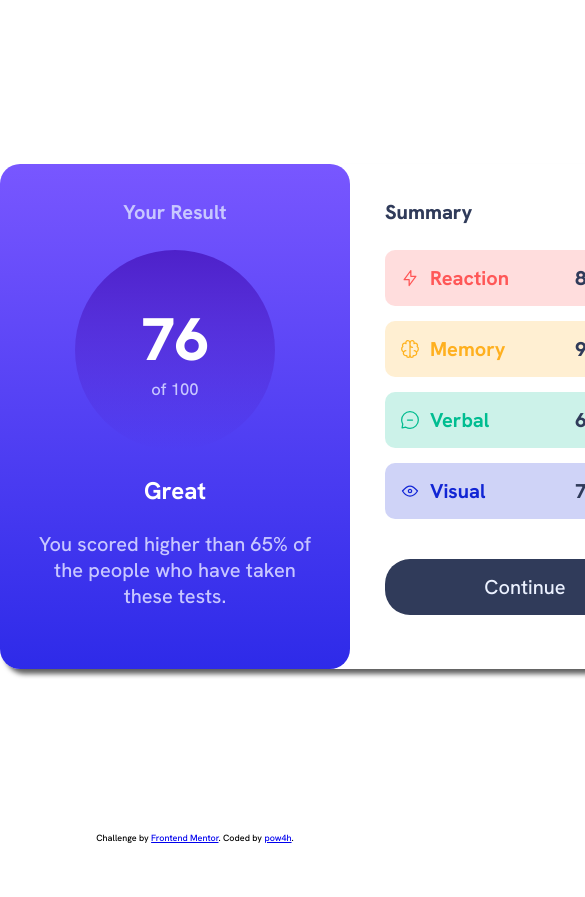
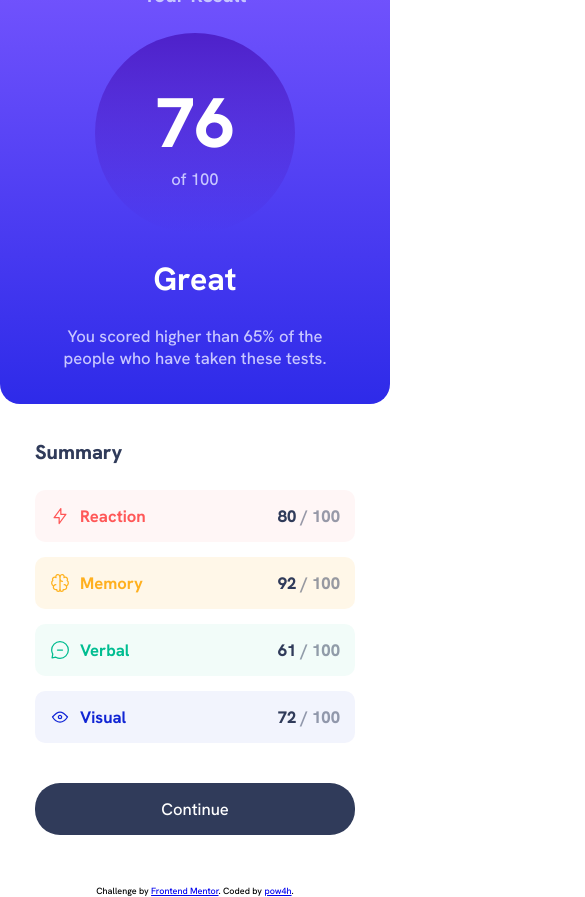
Before and after one commit to kubas33/results-summary-component-main, a plain HTML site: page index.html in a window 390 px wide. Shown: the top 897 px of the page, 585 px wide, since content can reach past the window. Before the commit the page ends 844 px from the top, so only its background shows below. Drawn offline with Linux system fonts and the light colour scheme.

Commit message:
Add mobile devices style and further improvements

```diff
--- a/index.html
+++ b/index.html
@@ -49,7 +49,7 @@
           <div class="category-desc"><img src="./assets/images/icon-visual.svg" alt="visual"> Visual</div>
           <div><span class="actual bolder">72</span class="max-score"><span class="max-score"> / 100 </span></div>
         </div>
-        <div class="btn-be-like continue pale-blue">Continue</button>
+        <div class="btn-be-like continue f-white">Continue</button>
       </div>
     </div>
   </div>
--- a/style.css
+++ b/style.css
@@ -1,6 +1,7 @@
 *{
     padding: 0;
     margin: 0;
+    box-sizing: border-box;
 }
 
 #container {
@@ -8,7 +9,7 @@
     align-items: center;
     justify-content: center;
     height: 100vh;
-    font-size: 20px;
+    font-size: 22px;
     font-family: 'Hanken Grotesk', sans-serif;
     flex-direction: column;
 }
@@ -32,28 +33,28 @@
     font-weight: 700;
 }
 .bigger {
-    font-size: larger;
+    font-size: xx-large;
 }
 .pale-blue {
     color: hsl(221, 100%, 96%)
 }
 .light-red {
     color: hsl(0, 100%, 67%);
-    background-color: hsla(0, 100%, 67%, 0.2);
+    background-color: hsla(0, 100%, 67%, 0.05);
 }
 .orange-yellow {
     color: hsl(39, 100%, 56%);
-    background-color: hsla(39, 100%, 56%, 0.2);
+    background-color: hsla(39, 100%, 56%, .1);
 }
 
 .grean-teal {
     color: hsl(166, 100%, 37%);
-    background-color: hsla(166, 100%, 37%, 0.2);
+    background-color: hsla(166, 100%, 37%, .05);
 }
 
 .cobalt-blue {
     color: hsl(234, 85%, 45%);
-    background-color: hsla(234, 85%, 45%, 0.2);
+    background-color: hsla(234, 85%, 45%, .05);
 }
 .actual {
     color: hsl(224, 30%, 27%);
@@ -80,6 +81,7 @@
     align-items: center;
     justify-content: space-between;
     padding: 15px;
+    font-size: smaller;
 }
 
 .continue{
@@ -108,11 +110,11 @@
 }
 #main {
     min-width: 700px;
-    width: 700px;
+    width: auto;
     max-width: 700px;
     margin: auto auto;
     display: flex;
-    box-shadow: 5px 5px 5px rgba(0, 0, 0, 0.623);
+    box-shadow: 15px 50px 20px hsla(256, 72%, 46%, 0.1);
     border-radius: 20px;
     flex-basis: 50%;
 }
@@ -126,6 +128,9 @@
 }
 #more-than {
     text-align: center;
+    font-size: smaller;
+    margin: 0 25px;
+    font-weight: 500;
 }
 
 #score-overall {
@@ -145,10 +150,26 @@
 }
 
 #score {
-    font-size: 3em;
+    font-size: 3.5em;
     font-weight: 800;
 }
 
 #max-score {
     font-size: smaller;
 }
+
+@media screen and (max-width: 700px) {
+
+    #main {
+        flex-direction: column;
+        max-width: 480px;
+        min-width: 320px;
+        width: auto;
+        box-shadow: none;
+    }
+
+    #container {
+        min-width: 320px;
+        font-size: 20px;
+    }
+}
```
